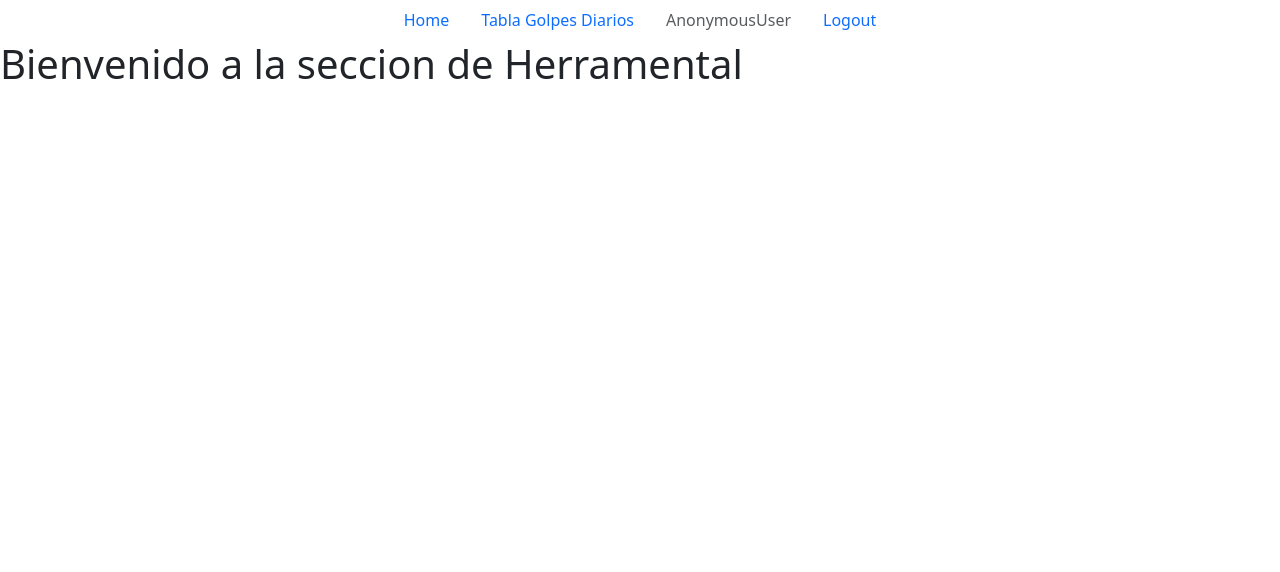
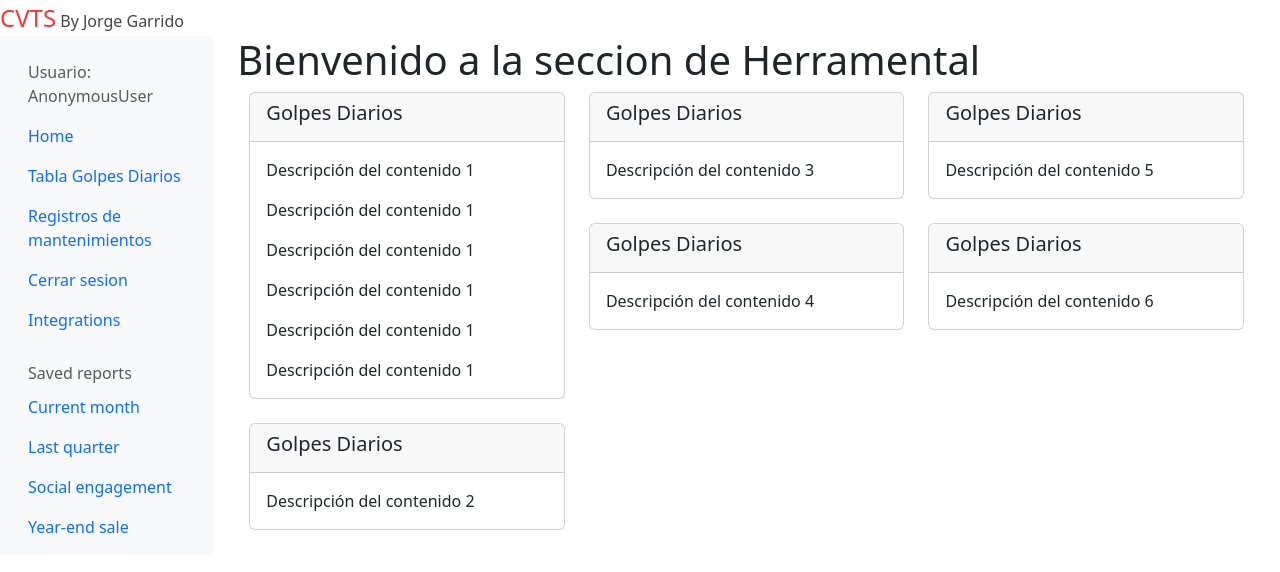
Before and after one commit to Jorgegarrido1704/pull-rh, a Django app: page /herramental/ in a window 1280 px wide. Shown: the top 572 px of the page. Run offline with Django 4.2, Linux system fonts and the light colour scheme; some libraries are stand-ins or nearby versions.

Commit message:
update 1607244

```diff
--- a/herramental/static/herr_stilos.css
+++ b/herramental/static/herr_stilos.css
@@ -0,0 +1,27 @@
+.bd-placeholder-img {
+    font-size: 1.125rem;
+    text-anchor: middle;
+    -webkit-user-select: none;
+    -moz-user-select: none;
+    user-select: none;
+  }
+
+  @media (min-width: 768px) {
+    .bd-placeholder-img-lg {
+      font-size: 3.5rem;
+    }
+  }
+
+  #jorge {
+    color: rgb(67, 70, 67);
+  }
+  #cvts {
+    font-style: bold;
+    font-size: x-large;
+    color: rgb(250, 53, 53);
+  }
+
+ .card-body{
+    max-height: 400px;
+    overflow-y: scroll;
+ }
--- a/herramental/templates/herramental/index_herr.html
+++ b/herramental/templates/herramental/index_herr.html
@@ -1,6 +1,74 @@
 {% extends "herramental/master_herr.html" %}
 {% block content %}
+
 <h1> Bienvenido a la seccion de Herramental </h1>
+<div class="container">
+    <div class="row">
+        <!-- Primera columna -->
+        <div class="col-md-4">
+            <div class="card mb-4">
+                <div class="card-header">
+                    <h5 class="card-title">Golpes Diarios</h5>
+                </div>
+                <div class="card-body" >
+                    <p class="card-text">Descripción del contenido 1</p>
+                    <p class="card-text">Descripción del contenido 1</p>
+                    <p class="card-text">Descripción del contenido 1</p>
+                    <p class="card-text">Descripción del contenido 1</p>
+                    <p class="card-text">Descripción del contenido 1</p>
+
+                    <p class="card-text">Descripción del contenido 1</p>
+                </div>
+            </div>
+            <div class="card mb-4">
+                <div class="card-header">
+                    <h5 class="card-title">Golpes Diarios</h5>
+                </div>
+                <div class="card-body">
+                    <p class="card-text">Descripción del contenido 2</p>
+                </div>
+            </div>
+        </div>
+        <!-- Segunda columna -->
+        <div class="col-md-4">
+            <div class="card mb-4">
+                <div class="card-header">
+                    <h5 class="card-title">Golpes Diarios</h5>
+                </div>
+                <div class="card-body">
+                    <p class="card-text">Descripción del contenido 3</p>
+                </div>
+            </div>
+            <div class="card mb-4">
+                <div class="card-header">
+                    <h5 class="card-title">Golpes Diarios</h5>
+                </div>
+                <div class="card-body">
+                    <p class="card-text">Descripción del contenido 4</p>
+                </div>
+            </div>
+        </div>
+        <!-- Tercera columna -->
+        <div class="col-md-4">
+            <div class="card mb-4">
+                <div class="card-header">
+                    <h5 class="card-title">Golpes Diarios</h5>
+                </div>
+                <div class="card-body">
+                    <p class="card-text">Descripción del contenido 5</p>
+                </div>
+            </div>
+            <div class="card mb-4">
+                <div class="card-header">
+                    <h5 class="card-title">Golpes Diarios</h5>
+                </div>
+                <div class="card-body">
+                    <p class="card-text">Descripción del contenido 6</p>
+                </div>
+            </div>
+        </div>
+    </div>
+</div>
 
 
 {% endblock  %}
--- a/herramental/templates/herramental/master_herr.html
+++ b/herramental/templates/herramental/master_herr.html
@@ -8,21 +8,92 @@
         <link rel="stylesheet" href="{% static 'herr_stilos.css' %}">
     </head>
     <body>
-        <ul class="nav justify-content-center">
+       <div><span id="cvts">CVTS</span><span id ="jorge"> By Jorge Garrido</span></div>
+
+<div class="container-fluid">
+  <div class="row">
+    <nav id="sidebarMenu" class="col-md-3 col-lg-2 d-md-block bg-light sidebar collapse">
+      <div class="position-sticky pt-3">
+        <ul class="nav flex-column">
           <li class="nav-item">
-              <a class="nav-link active" aria-current="page" href="{{'/herramental'}}">Home</a>
+            <a class="nav-link disabled" href="#" tabindex="-1" aria-disabled="true">
+              <span data-feather="users">Usuario: </span>
+              {{user}}</a>
           </li>
           <li class="nav-item">
-              <a class="nav-link" href="{{'/herramental/diarios'}}">Tabla Golpes Diarios</a>
+          <a class="nav-link active" aria-current="page" href="{{'/herramental'}}">
+            <span data-feather="home"></span>
+            Home</a>
           </li>
           <li class="nav-item">
-              <a class="nav-link disabled" href="#" tabindex="-1" aria-disabled="true">{{user}}</a>
+            <a class="nav-link" href="{{'/herramental/diarios'}}">
+              <span data-feather="file"></span>
+              Tabla Golpes Diarios</a>
           </li>
           <li class="nav-item">
-              <a class="nav-link" href="/">Logout</a>
+            <a class="nav-link" href="{{'/herramental/mantenimientos'}}">
+              <span data-feather="shopping-cart"></span>
+              Registros de mantenimientos</a>
+          </li>
+          <li class="nav-item">
+            <a class="nav-link" href="/">Cerrar sesion</a>
+              <span data-feather="bar-chart-2"></span>
+            </a>
+          </li>
+          <li class="nav-item">
+            <a class="nav-link" href="#">
+              <span data-feather="layers"></span>
+              Integrations
+            </a>
           </li>
         </ul>
 
+        <h6 class="sidebar-heading d-flex justify-content-between align-items-center px-3 mt-4 mb-1 text-muted">
+          <span>Saved reports</span>
+          <a class="link-secondary" href="#" aria-label="Add a new report">
+            <span data-feather="plus-circle"></span>
+          </a>
+        </h6>
+        <ul class="nav flex-column mb-2">
+          <li class="nav-item">
+            <a class="nav-link" href="#">
+              <span data-feather="file-text"></span>
+              Current month
+            </a>
+          </li>
+          <li class="nav-item">
+            <a class="nav-link" href="#">
+              <span data-feather="file-text"></span>
+              Last quarter
+            </a>
+          </li>
+          <li class="nav-item">
+            <a class="nav-link" href="#">
+              <span data-feather="file-text"></span>
+              Social engagement
+            </a>
+          </li>
+          <li class="nav-item">
+            <a class="nav-link" href="#">
+              <span data-feather="file-text"></span>
+              Year-end sale
+            </a>
+          </li>
+        </ul>
+      </div>
+    </nav>
+    <main class="col-md-9 ms-sm-auto col-lg-10 px-md-4">
       {% block content %} {% endblock  %}
+
+      </main>
+
+  </div>
+</div>
+
+
+
+
+
+
     </body>
 </html>
--- a/herramental/urls.py
+++ b/herramental/urls.py
@@ -2,6 +2,7 @@ from . import views
 from django.urls import path
 
 urlpatterns = [
-    path('/diarios', views.diarios, name='diarios'),
+    path('diarios', views.diarios, name='diarios'),
     path('', views.index, name='index'),
+    path('mantenimientos', views.mantenimientos, name='mantenimientos'),
 ]
--- a/herramental/views.py
+++ b/herramental/views.py
@@ -1,22 +1,31 @@
 from django.shortcuts import render,get_object_or_404
 from django.http import HttpResponse, JsonResponse
 from django.template import loader
-from .models import Herramental
+from .models import Herramental,Golpes_diarios
 
 from datetime import date,timedelta,datetime
 from django.template.loader import render_to_string
 
 def diarios(request):
     template = loader.get_template('herramental/diarios.html')
+    golpes=Golpes_diarios.objects.all().values().order_by('-id')
     content={
         'title': 'Golpes Diarios',
-
+        'golpes':golpes
     }
     return HttpResponse(template.render(content,request))
 def index(request):
     template = loader.get_template('herramental/index_herr.html')
     content={
         'title': 'Home',
-
     }
     return HttpResponse(template.render(content,request))
+
+def mantenimientos(request):
+    template = loader.get_template('herramental/mantenimientos.html')
+    diarios=Herramental.objects.all().values().order_by('id')
+    content={
+        'title': 'Mantenimientos',
+        'diarios':diarios
+    }
+    return HttpResponse(template.render(content,request))
```
Also changed, not shown: herramental/models.py (+12 -0 lines), herramental/templates/herramental/diarios.html (added, +25 -0 lines), herramental/templates/herramental/mantenimientos.html (added, +31 -0 lines). Lines whose indentation alone changed are shown as unchanged.
